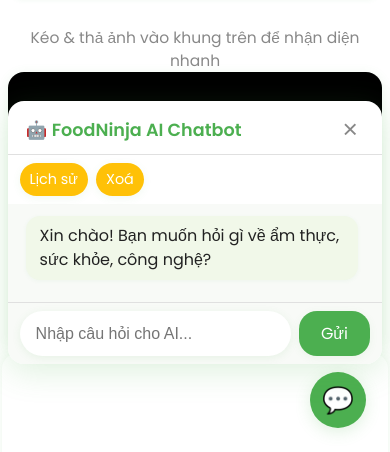
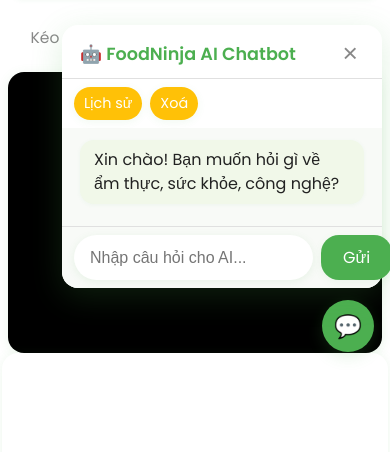
Before and after one commit to Duydzgithub/foodninja-ai, a website: page index.html in a window 390 px wide. Both pictures are taken after a click on the button "Mở chatbot". Shown: the part 392-844 px from the top of the page. Drawn offline with Linux system fonts and the light colour scheme.

Commit message:
Fix mobile UX: Move chatbot higher to prevent obstruction by mobile navigation bars

```diff
--- a/modern.css
+++ b/modern.css
@@ -338,7 +338,7 @@
 .chatbot-fab {
   position: fixed;
   right: 24px;
-  bottom: 24px;
+  bottom: 80px; /* Tăng từ 24px lên 80px để không bị che trên mobile */
   z-index: 50;
   background: var(--color-main, #4CAF50);
   color: #fff;
@@ -363,7 +363,7 @@
   flex-direction: column;
   position: fixed;
   right: 24px;
-  bottom: 88px;
+  bottom: 144px; /* Tăng từ 88px lên 144px để có khoảng cách phù hợp */
   width: 340px;
   max-width: 96vw;
   background: var(--color-card, #fff);
@@ -530,4 +530,19 @@
   .ai-qa-box, .result-box {
     padding: 12px 6px;
   }
+
+  /* Mobile chatbot positioning - cao hơn để không bị che */
+  .chatbot-fab {
+    bottom: 100px; /* Tăng thêm trên mobile */
+    right: 16px;
+    width: 52px;
+    height: 52px;
+    font-size: 1.4em;
+  }
+  .chatbot-box {
+    bottom: 164px; /* Tăng tương ứng */
+    right: 8px;
+    width: calc(100vw - 16px);
+    max-width: 320px;
+  }
 }
```
